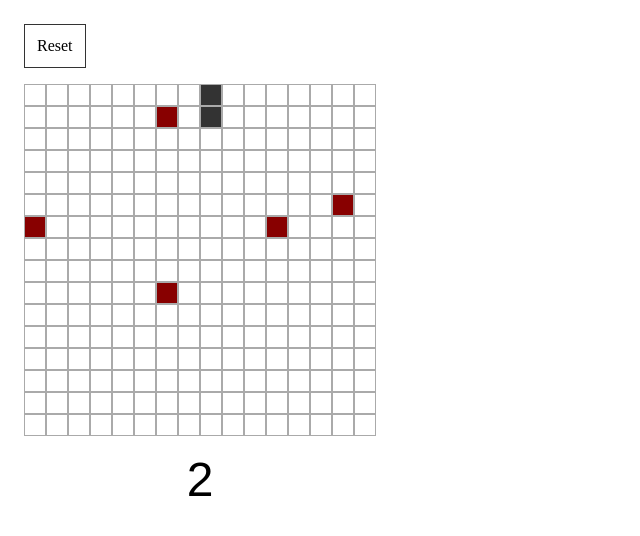
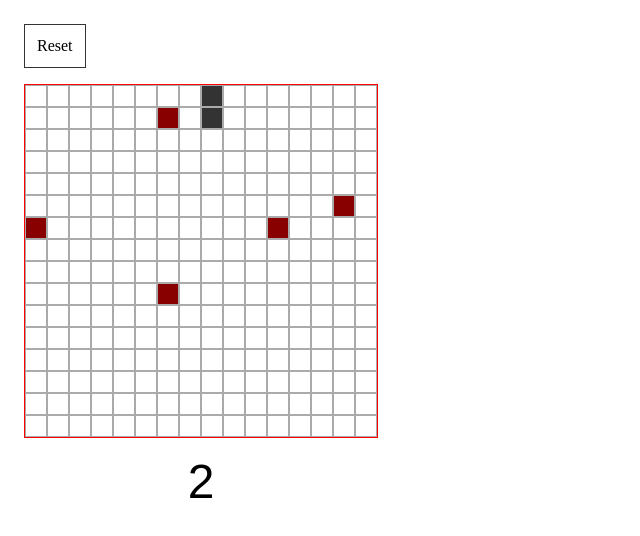
Before and after one commit to hesom/snek, a plain HTML site: page index.html in a window 1280 px wide. Shown: the whole page, without its empty margins (0-640 px from the left). Drawn offline with Linux system fonts and the light colour scheme.

Commit message:
Add loss visualization

```diff
--- a/css/style.css
+++ b/css/style.css
@@ -46,3 +46,7 @@ main {
     font-family: Arial, Helvetica, sans-serif;
     font-size: 3rem;
 }
+
+.outline {
+    border: 1px solid red;
+}
--- a/js/snek.js
+++ b/js/snek.js
@@ -17,6 +17,7 @@ const setupPlayfield = () => {
 
     window.clearInterval(mainLoop);
     let playfield = document.getElementById("playfield");
+    playfield.classList.remove('outline');
 
     playfield.textContent = '';
 
@@ -44,6 +45,7 @@ const setupPlayfield = () => {
     mainLoop = window.setInterval(() => {
         if(!snake.move()){
             window.clearInterval(mainLoop);
+            playfield.classList.add('outline');
         };
     }, 200);
 
```
